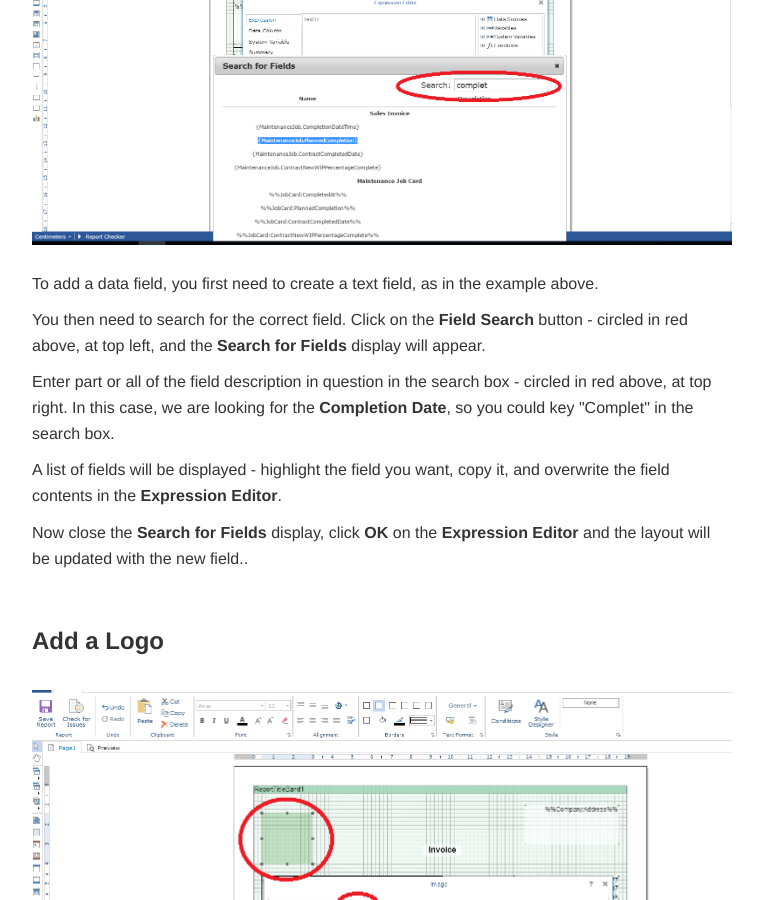
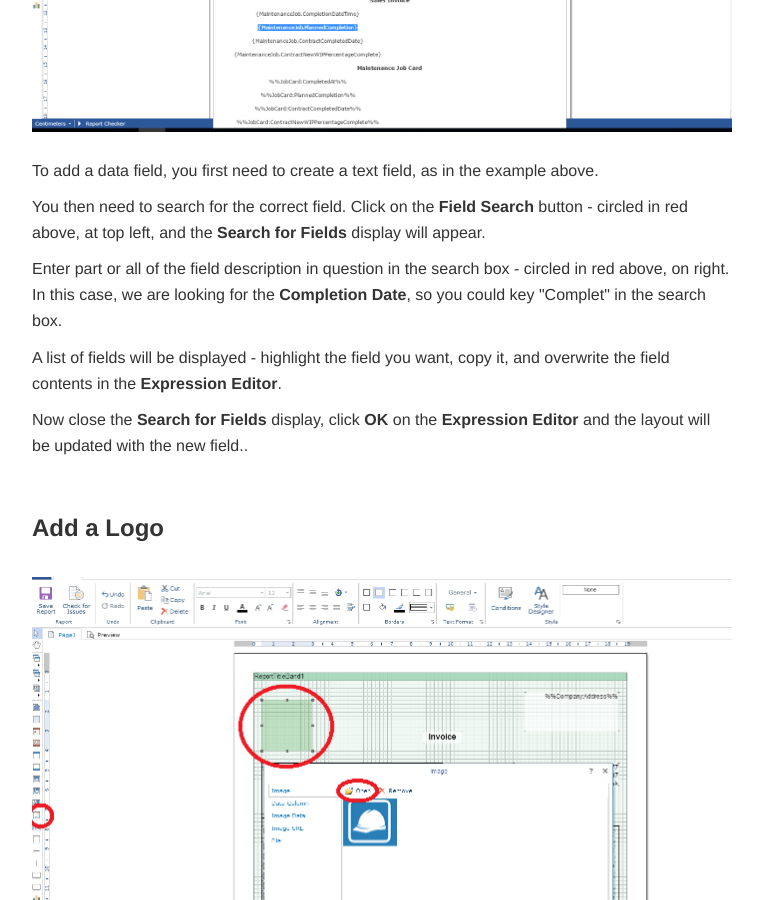
Before and after one commit to JNCSolutions/ConstructionManagerDocs, a Jekyll site: the page built from layouts.html, in a window 1280 px wide and 900 px high, scrolled down 4037 px. Shown: the whole window, without its empty margins (258-1021 px from the left). Built offline with Jekyll 4.4.1, drawn with Linux system fonts in a browser that asks for light colours.

Commit message:
Update layouts.html

```diff
--- a/layouts.html
+++ b/layouts.html
@@ -78,16 +78,13 @@
     <br>
     <h3 id="add-a-data-field"><b>Add a Data Field</b></h3>
     <br>
-    <img src="img/Layouts_Add_03.PNG" style="width: 10%;">
-    <br> <br>
-    <br>
     <img src="img/Layouts_Add_02.PNG" style="width: 100%;">
     <br> <br>
     <p>To add a data field, you first need to create a text field, as in the example above.</p>
     <p>You then need to search for the correct field.
         Click on the <b>Field Search</b> button  - circled in red above, at top left,
         and the <b>Search for Fields</b> display will appear.</p>
-    <p>Enter part or all of the field description in question in the search box -  circled in red above, at top right.
+    <p>Enter part or all of the field description in question in the search box -  circled in red above, on right.
         In this case, we are looking for the <b>Completion Date</b>, so you could key "Complet" in the search box.</p>
     <p>A list of fields will be displayed - highlight the field you want, copy it,
         and overwrite the field contents in the <b>Expression Editor</b>.</p>
```
